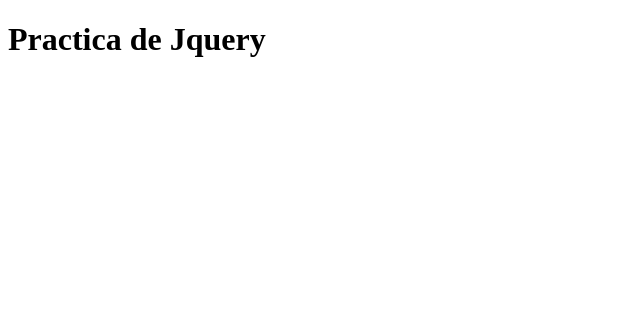
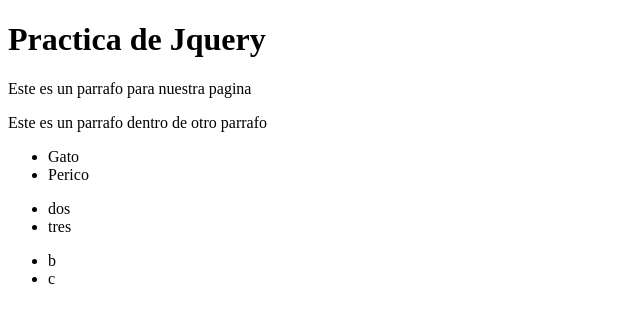
Before and after one commit to Nicoogf/jquerypractica, a plain HTML site: page index.html in a window 1280 px wide. Shown: the whole page, without its empty margins (0-640 px from the left). Drawn offline with Linux system fonts and the light colour scheme.

Commit message:
Practica 23-7

```diff
--- a/codigo.js
+++ b/codigo.js
@@ -16,5 +16,13 @@
 
 */
 
+/*
+
 $("#parrafo1").hide();
 $(".parrafo2").hide();
+
+*/
+
+$("p.c1").hide();
+
+$("ul li:first-child").hide();
--- a/index.html
+++ b/index.html
@@ -11,8 +11,35 @@
 
 
     <p id="parrafo1">Este es un parrafo para nuestra pagina </p>
-    <p class="parrafo2"> segundo parrafo</p>
 
+        <p id="p1">Este es un parrafo dentro de otro parrafo</p>
+        <p class="c1">Este es un segundo parrafo dentro de otro parrafo</p>
+
+
+        <ul>
+
+           <li>Perro</li>
+           <li>Gato</li>
+           <li>Perico</li>
+
+        </ul>
+
+
+        <ul>
+
+            <li>uno</li>
+            <li>dos</li>
+            <li>tres</li>
+
+         </ul>
+
+         <ul>
+
+            <li>a</li>
+            <li>b</li>
+            <li>c</li>
+
+         </ul>
 
     <script src="./js/jquery-3.7.0.min.js"></script>
     <script src="./codigo.js"></script>
```
